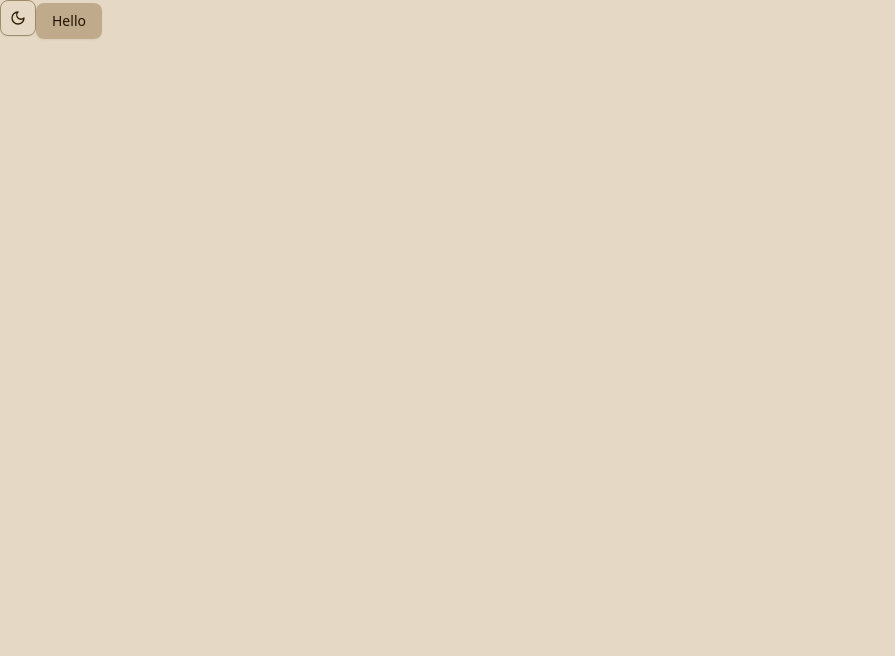
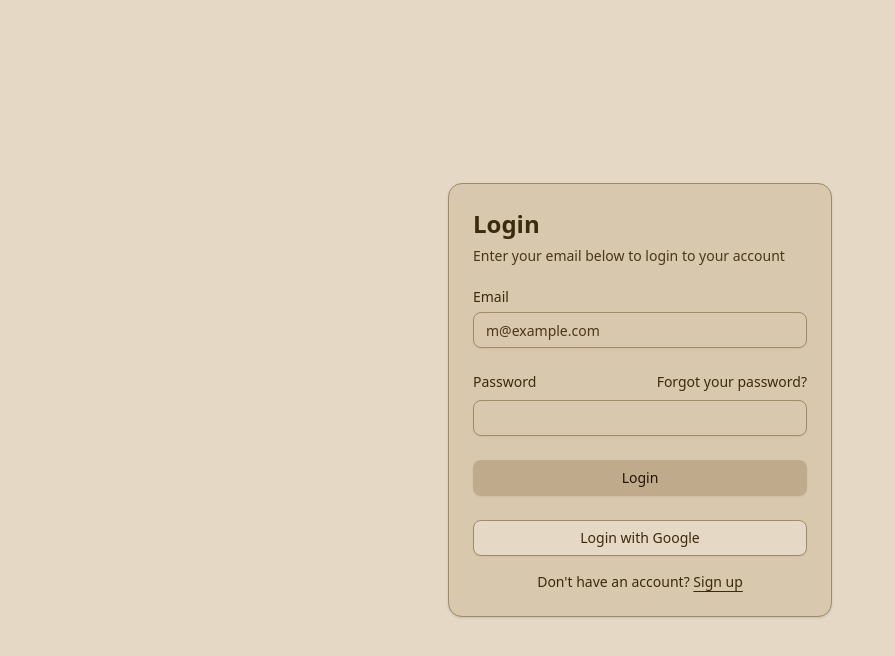
Before and after one commit to lucasdoell/caffeine-tracker, a React (Vite) app in the folder frontend/: page / in a window 1280 px wide. Shown: the top 656 px of the page, without its empty margins (0-895 px from the left). Built offline with nearby package versions, Linux system fonts and the light colour scheme; a web font is replaced by a local one.

Commit message:
Add login form to root

```diff
--- a/frontend/src/App.tsx
+++ b/frontend/src/App.tsx
@@ -1,12 +1,11 @@
-import { ModeToggle } from "@/components/mode-toggle";
-import { Button } from "@/components/ui/button";
-import { toast } from "sonner";
+import { LoginForm } from "@/components/login-form";
 
 export default function App() {
   return (
-    <div>
-      <ModeToggle />
-      <Button onClick={() => toast("Hello")}>Hello</Button>
+    <div className="flex min-h-svh w-full items-center justify-center p-6 md:p-10">
+      <div className="w-full max-w-sm">
+        <LoginForm />
+      </div>
     </div>
   );
 }
--- /dev/null
+++ b/frontend/src/components/login-form.tsx
@@ -0,0 +1,68 @@
+import { Button } from "@/components/ui/button";
+import {
+  Card,
+  CardContent,
+  CardDescription,
+  CardHeader,
+  CardTitle,
+} from "@/components/ui/card";
+import { Input } from "@/components/ui/input";
+import { Label } from "@/components/ui/label";
+import { cn } from "@/lib/utils";
+
+export function LoginForm({
+  className,
+  ...props
+}: React.ComponentPropsWithoutRef<"div">) {
+  return (
+    <div className={cn("flex flex-col gap-6", className)} {...props}>
+      <Card>
+        <CardHeader>
+          <CardTitle className="text-2xl">Login</CardTitle>
+          <CardDescription>
+            Enter your email below to login to your account
+          </CardDescription>
+        </CardHeader>
+        <CardContent>
+          <form>
+            <div className="flex flex-col gap-6">
+              <div className="grid gap-2">
+                <Label htmlFor="email">Email</Label>
+                <Input
+                  id="email"
+                  type="email"
+                  placeholder="m@example.com"
+                  required
+                />
+              </div>
+              <div className="grid gap-2">
+                <div className="flex items-center">
+                  <Label htmlFor="password">Password</Label>
+                  <a
+                    href="#"
+                    className="ml-auto inline-block text-sm underline-offset-4 hover:underline"
+                  >
+                    Forgot your password?
+                  </a>
+                </div>
+                <Input id="password" type="password" required />
+              </div>
+              <Button type="submit" className="w-full">
+                Login
+              </Button>
+              <Button variant="outline" className="w-full">
+                Login with Google
+              </Button>
+            </div>
+            <div className="mt-4 text-center text-sm">
+              Don&apos;t have an account?{" "}
+              <a href="#" className="underline underline-offset-4">
+                Sign up
+              </a>
+            </div>
+          </form>
+        </CardContent>
+      </Card>
+    </div>
+  );
+}
```
